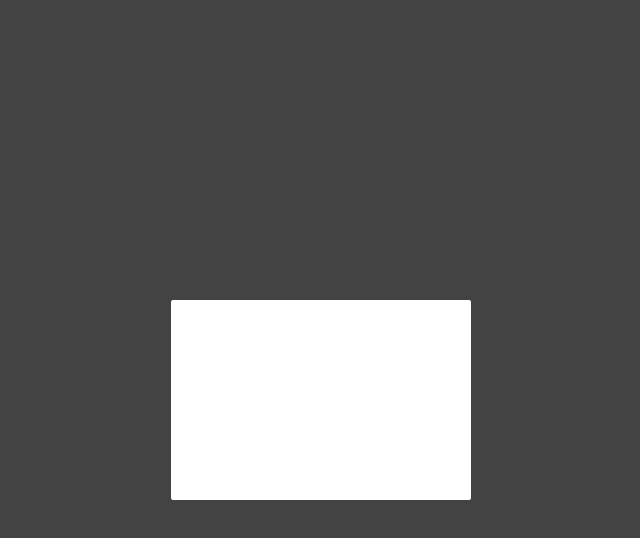
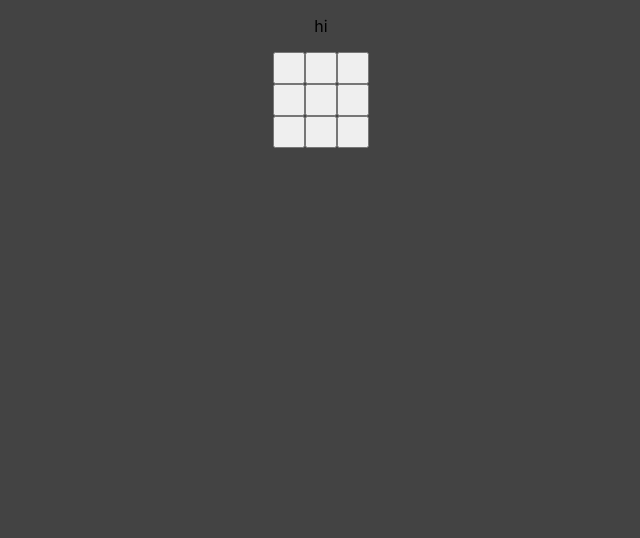
Before and after one commit to zatorriusf/react-bombsearch, a React (Create React App) app: page / in a window 1280 px wide. Shown: the top 538 px of the page, without its empty margins (319-959 px from the left). Built offline with nearby package versions, Linux system fonts and the light colour scheme.

Commit message:
changed tiles to buttons added logic to detect win/loss conditions

```diff
--- a/src/cmpnt/board/Board.js
+++ b/src/cmpnt/board/Board.js
@@ -1,10 +1,109 @@
-import React from 'react';
-import Tile from '../tile/Tile';
+import React ,{useState} from "react";
+import Tile from "../tile/Tile";
+import "./Board.scss";
+
+const defaultState = {
+    rows : 3,
+    cols : 3,
+    bombs : 1
+  }
 
 export default function Board() {
-    return (
-        <div>
-            <Tile />
-        </div>
-    )
+    const [boardState, setBoardState] = useState(defaultState);
+    const flippedCells = [];
+    const updateGrid = (id) =>{
+        const [row,col] = id.split('-');
+        console.log(`value at cell [${row},${col}] ${grid[row][col]}`);
+        if (grid[row][col] ==='B'){
+            console.log('You lose!')
+        } else {
+            flippedCells.push([row,col]);
+            console.log(flippedCells);
+            if(flippedCells.length === (boardState.rows * boardState.cols) - boardState.bombs){
+                console.log('you won!')
+            }
+        }
+
+
+    }
+    const genBoard = (cols,rows,bombs) => {
+        if(bombs > cols * rows){
+            return [];
+        }
+        if(bombs === cols * rows){
+            const grid= Array(rows).fill(null).map( () => Array(cols).fill('B'));
+            return grid;
+        }
+        if(bombs === 0){
+            const grid= Array(rows).fill(null).map( () => Array(cols).fill(0));
+            return grid;
+        }
+        const grid= Array(rows).fill(null).map( () => Array(cols).fill(0));
+
+
+        const randoCell = () => {
+            const mineX = Math.floor(Math.random() * cols);
+          const mineY = Math.floor(Math.random() * rows);
+          return [mineX,mineY]
+        }
+        const placeMines = (numMines) =>{
+            if(numMines === 0){
+          return;
+          }
+            //arr should be a two dimentional array will need to find random unfilled
+          let mineX,mineY;
+
+          do{
+              [mineX,mineY] = randoCell();
+          } while( grid[mineY][mineX] === 'B')
+          const surroundingCells = [
+              [mineY - 1,mineX - 1],
+            [mineY - 1,mineX],
+            [mineY - 1,mineX + 1],
+            [mineY,mineX - 1],
+            [mineY ,mineX + 1],
+            [mineY + 1,mineX - 1],
+            [mineY + 1,mineX],
+            [mineY + 1,mineX + 1],
+            ]
+
+          if(grid[mineY][mineX] !== 'B'){
+              //place bomb
+              grid[mineY][mineX] = 'B';
+            //increment value for surrounding cells
+            for(let cells of surroundingCells){
+                const [x,y] = cells
+              //verify in bounds
+              if(x < 0 || x >= rows || y < 0 || y>= cols){
+              continue;
+              }
+              //verify the cell isn't a bomb and add one to the value
+              if(grid[x][y] !=='B'){
+                  grid[x][y] +=1;
+              }
+            }
+            placeMines(numMines - 1);
+          }
+        }
+        placeMines(bombs);
+        return grid
+        }
+        const grid = genBoard(boardState.cols,boardState.rows,boardState.bombs);
+        const board = grid.map((row,rowIndex) => {
+           return (<div className='row'>
+               {row.map((card,cardIndex) => <Tile cardBack={card}
+                                                  key={`${rowIndex}-${cardIndex}`}
+                                                  id={`${rowIndex}-${cardIndex}`}
+                                                  updateGrid = {updateGrid}/>)}
+            </div>)
+        });
+
+
+
+  return (
+    <div className="Board">
+      <p>hi</p>
+      {board}
+    </div>
+  );
 }
--- a/src/cmpnt/board/Board.scss
+++ b/src/cmpnt/board/Board.scss
@@ -0,0 +1,14 @@
+.board{
+    display: flex;
+    width: 100%;
+    justify-content: center;
+    align-items: center;
+    flex-direction: column;
+    .row{
+        max-height: 2rem;
+        min-height: .5rem;
+        padding: 0 1rem;
+        display: flex;
+        align-items: stretch;
+    }
+}
--- a/src/cmpnt/tile/Tile.js
+++ b/src/cmpnt/tile/Tile.js
@@ -3,24 +3,20 @@ import './tile.scss';
 
 
 
-export default function Tile() {
+export default function Tile(props) {
 
-    const checkBox = useRef('');
-    const [cardBack,setCardBack] = useState('');
-    const updateCard = () =>{
-        console.log(checkBox.current.checked);
-        setCardBack(`I've been flipped`);
-        checkBox.current.disabled = true;
+    const tileBtn = useRef('');
+    const [btnTxt,setBtnTxt] = useState(props.cardFront);
+    const updateBtn = () =>{
+
+        setBtnTxt(props.cardBack);
+        props.updateGrid(tileBtn.current.id);
+        tileBtn.current.disabled = true;
+
     }
   return (
-    <div>
-      <label>
-        <input type="checkbox" ref={checkBox} onClick={updateCard}/>
-        <div className="card">
-          <div className="front"></div>
-          <div className="back" >{cardBack}</div>
-        </div>
-      </label>
-    </div>
+    <>
+      <button id={props.id} className ='tile-btn' ref = {tileBtn} onClick={updateBtn}>{btnTxt}</button>
+    </>
   );
 }
--- a/src/cmpnt/tile/tile.scss
+++ b/src/cmpnt/tile/tile.scss
@@ -1,68 +1,5 @@
-@import url(https://fonts.googleapis.com/css?family=Open+Sans);
-
-label {
-    -webkit-perspective: 1000px;
-    perspective: 1000px;
-    -webkit-transform-style: preserve-3d;
-    transform-style: preserve-3d;
-    display: block;
-    width: 300px;
-    height: 200px;
-    position: absolute;
-    left: 50%;
-    top: 50%;
-    -webkit-transform: translate(-50%, -50%);
-    transform: translate(-50%, -50%);
-    cursor: pointer;
+.tile-btn{
+    height: 2rem;
+    width: 2rem;
+    vertical-align:top
 }
-
-.card {
-    position: relative;
-    height: 100%;
-    width: 100%;
-    -webkit-transform-style: preserve-3d;
-    transform-style: preserve-3d;
-    -webkit-transition: all 600ms;
-    transition: all 600ms;
-    z-index: 20;
-}
-
-    .card div {
-        position: absolute;
-        height: 100%;
-        width: 100%;
-        background: #FFF;
-        text-align: center;
-        line-height: 200px;
-        -webkit-backface-visibility: hidden;
-        backface-visibility: hidden;
-        border-radius: 2px;
-    }
-
-    .card .back {
-        background: #222;
-        color: #FFF;
-        -webkit-transform: rotateX(180deg);
-        transform: rotateX(180deg);
-    }
-
-label:hover .card {
-    -webkit-transform: rotateX(20deg);
-    transform: rotateX(20deg);
-    box-shadow: 0 20px 20px rgba(50,50,50,.2);
-}
-
-input {
-    display: none;
-}
-
-:checked + .card {
-    transform: rotateX(180deg);
-    -webkit-transform: rotateX(180deg);
-}
-
-label:hover :checked + .card {
-    transform: rotateX(160deg);
-    -webkit-transform: rotateX(160deg);
-    box-shadow: 0 20px 20px rgba(255,255,255,.2);
-}
```
